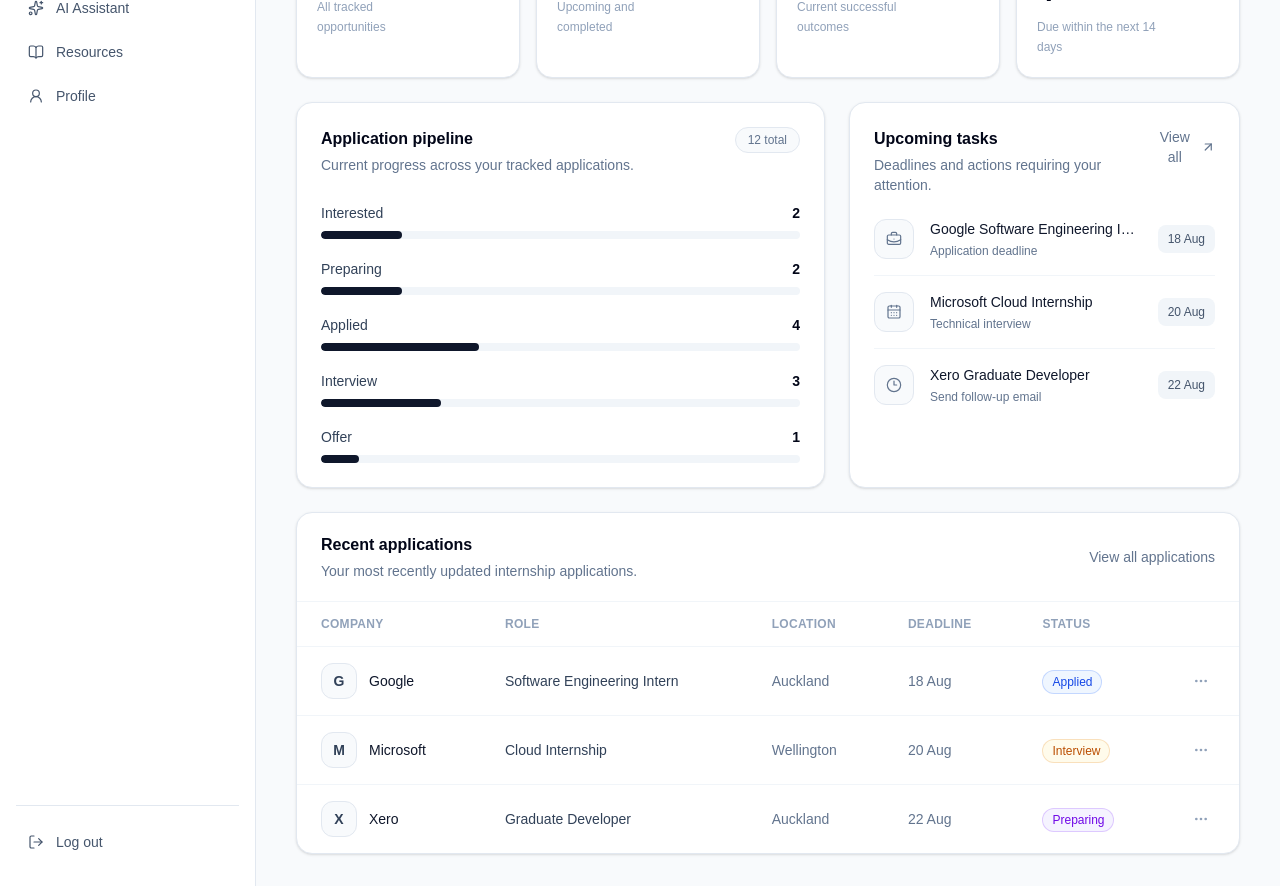
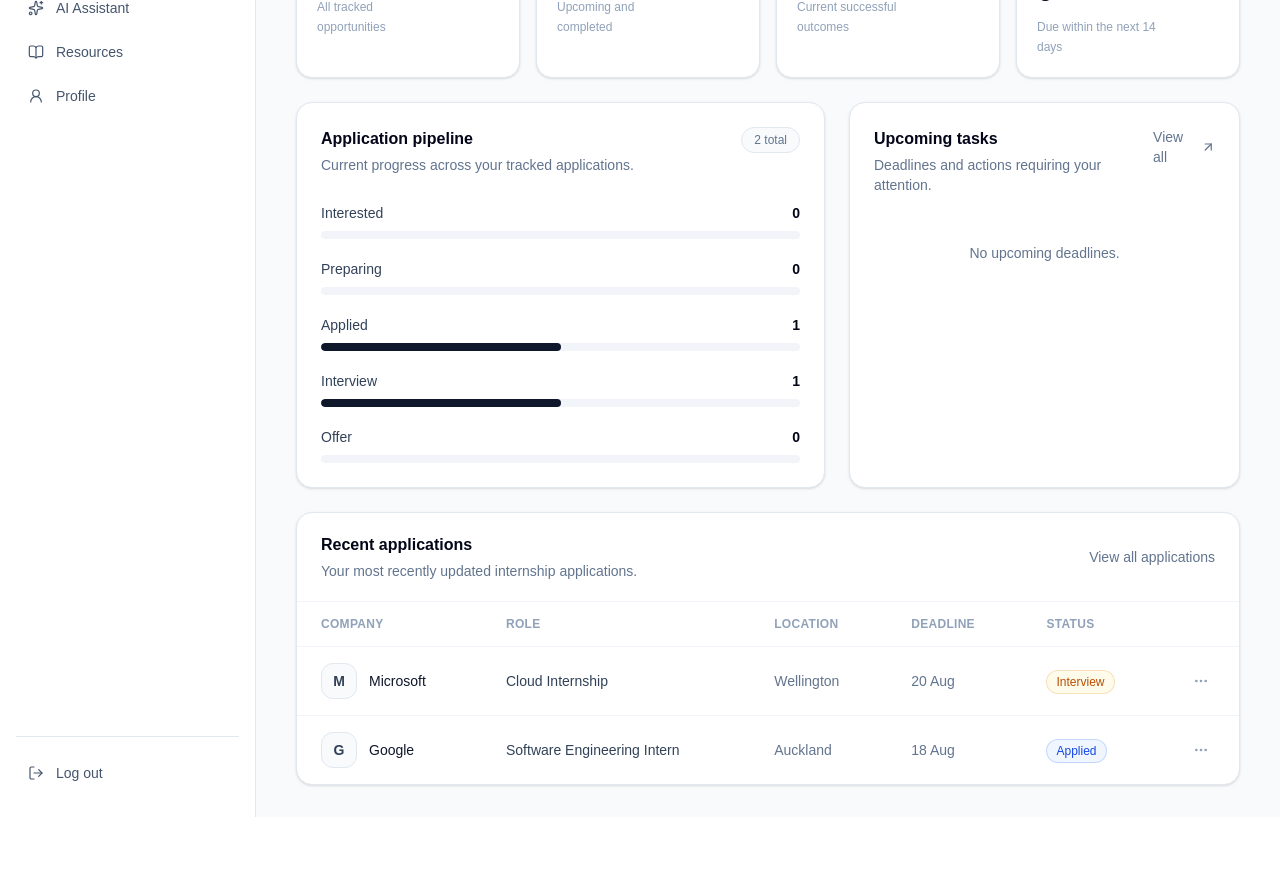
Before and after one commit to luyerx/GROUP12-INTERSHIP-TRACKER-WEB-APPLICATION-PROJECT, a Next.js app: page /dashboard in a window 1280 px wide. Shown: the part 260-1146 px from the top of the page. After the commit the page ends 1077 px from the top, so only its background shows below. Built offline with nearby package versions, Linux system fonts and the light colour scheme.

Commit message:
Integrate dashboard with application data and enhance APIs

```diff
--- a/app/api/applications/[id]/route.ts
+++ b/app/api/applications/[id]/route.ts
@@ -1,4 +1,7 @@
-import { applications } from "@/lib/applicationsStore";
+import {
+  applications,
+  isApplicationStatus,
+} from "@/lib/applicationsStore";
 
 export async function GET(
   request: Request,
@@ -31,6 +34,7 @@ export async function PUT(
   request: Request,
   { params }: { params: Promise<{ id: string }> }
 ) {
+  try {
     const { id } = await params;
     const applicationId = Number(id);
 
@@ -50,6 +54,7 @@ export async function PUT(
 
     const body = await request.json();
 
+    // Organisation and role title are required.
     if (!body.organisation || !body.roleTitle) {
       return Response.json(
         {
@@ -60,17 +65,51 @@ export async function PUT(
       );
     }
 
+    const status = body.status || application.status;
+
+    // Reject unknown application statuses.
+    if (!isApplicationStatus(status)) {
+      return Response.json(
+        {
+          success: false,
+          message: "Invalid application status.",
+        },
+        { status: 400 }
+      );
+    }
+
     application.organisation = body.organisation;
     application.roleTitle = body.roleTitle;
+
     application.location = body.location || "";
+    application.sourceLink = body.sourceLink || "";
     application.deadline = body.deadline || "";
-  application.status = body.status || "Interested";
+    application.status = status;
+
+    application.jobDescription = body.jobDescription || "";
+    application.contactPerson = body.contactPerson || "";
+    application.outcome = body.outcome || "";
+    application.notes = body.notes || "";
+
+    // Keep createdAt unchanged but update the modification time.
+    application.updatedAt = new Date().toISOString();
 
     return Response.json({
       success: true,
       message: "Application updated successfully.",
       data: application,
     });
+  } catch (error) {
+    console.error("Failed to update application:", error);
+
+    return Response.json(
+      {
+        success: false,
+        message: "Failed to update application.",
+      },
+      { status: 500 }
+    );
+  }
 }
 
 export async function DELETE(
@@ -94,7 +133,10 @@ export async function DELETE(
     );
   }
 
-  const deletedApplication = applications.splice(applicationIndex, 1)[0];
+  const deletedApplication = applications.splice(
+    applicationIndex,
+    1
+  )[0];
 
   return Response.json({
     success: true,
--- /dev/null
+++ b/app/api/applications/[id]/status/route.ts
@@ -0,0 +1,59 @@
+import {
+  applications,
+  isApplicationStatus,
+} from "@/lib/applicationsStore";
+
+export async function PATCH(
+  request: Request,
+  { params }: { params: Promise<{ id: string }> }
+) {
+  try {
+    const { id } = await params;
+    const applicationId = Number(id);
+
+    const application = applications.find(
+      (item) => item.id === applicationId
+    );
+
+    if (!application) {
+      return Response.json(
+        {
+          success: false,
+          message: "Application not found.",
+        },
+        { status: 404 }
+      );
+    }
+
+    const body = await request.json();
+
+    if (!isApplicationStatus(body.status)) {
+      return Response.json(
+        {
+          success: false,
+          message: "Invalid application status.",
+        },
+        { status: 400 }
+      );
+    }
+
+    application.status = body.status;
+    application.updatedAt = new Date().toISOString();
+
+    return Response.json({
+      success: true,
+      message: "Application status updated successfully.",
+      data: application,
+    });
+  } catch (error) {
+    console.error("Failed to update application status:", error);
+
+    return Response.json(
+      {
+        success: false,
+        message: "Failed to update application status.",
+      },
+      { status: 500 }
+    );
+  }
+}
--- a/app/api/applications/route.ts
+++ b/app/api/applications/route.ts
@@ -1,8 +1,9 @@
 import {
   applications,
+  getNextApplicationId,
+  isApplicationStatus,
   type Application,
 } from "@/lib/applicationsStore";
-
 
 export async function GET() {
   return Response.json({
@@ -11,10 +12,11 @@ export async function GET() {
   });
 }
 
-
 export async function POST(request: Request) {
+  try {
     const body = await request.json();
 
+    // Organisation and role title are required.
     if (!body.organisation || !body.roleTitle) {
       return Response.json(
         {
@@ -25,13 +27,39 @@ export async function POST(request: Request) {
       );
     }
 
+    // Validate the application status.
+    const status = body.status || "Interested";
+
+    if (!isApplicationStatus(status)) {
+      return Response.json(
+        {
+          success: false,
+          message: "Invalid application status.",
+        },
+        { status: 400 }
+      );
+    }
+
+    const now = new Date().toISOString();
+
     const newApplication: Application = {
-    id: applications.length + 1,
+      id: getNextApplicationId(),
+
       organisation: body.organisation,
       roleTitle: body.roleTitle,
+
       location: body.location || "",
+      sourceLink: body.sourceLink || "",
       deadline: body.deadline || "",
-    status: body.status || "Interested",
+      status,
+
+      jobDescription: body.jobDescription || "",
+      contactPerson: body.contactPerson || "",
+      outcome: body.outcome || "",
+      notes: body.notes || "",
+
+      createdAt: now,
+      updatedAt: now,
     };
 
     applications.push(newApplication);
@@ -44,4 +72,15 @@ export async function POST(request: Request) {
       },
       { status: 201 }
     );
+  } catch (error) {
+    console.error("Failed to create application:", error);
+
+    return Response.json(
+      {
+        success: false,
+        message: "Failed to create application.",
+      },
+      { status: 500 }
+    );
   }
+}
--- a/app/dashboard/page.tsx
+++ b/app/dashboard/page.tsx
@@ -1,5 +1,7 @@
+"use client";
+
+import { useEffect, useState } from "react";
 import Link from "next/link";
-import RecentApplications from "@/components/dashboard/RecentApplications";
 
 import {
   BriefcaseBusiness,
@@ -10,11 +12,74 @@ import {
 
 import DashboardLayout from "@/components/layout/DashboardLayout";
 import StatCard from "@/components/dashboard/StatCard";
-
 import ApplicationPipeline from "@/components/dashboard/ApplicationPipeline";
 import UpcomingTasks from "@/components/dashboard/UpcomingTasks";
+import RecentApplications from "@/components/dashboard/RecentApplications";
+
+type Application = {
+  id: number;
+  organisation: string;
+  roleTitle: string;
+  location: string;
+  deadline: string;
+  status: string;
+};
 
 export default function DashboardPage() {
+  const [applications, setApplications] = useState<Application[]>([]);
+  const [loading, setLoading] = useState(true);
+
+  useEffect(() => {
+    async function loadApplications() {
+      try {
+        const response = await fetch("/api/applications");
+        const result = await response.json();
+
+        if (response.ok && result.success) {
+          setApplications(result.data);
+        } else {
+          console.error("Failed to load applications.");
+        }
+      } catch (error) {
+        console.error("Failed to load dashboard applications:", error);
+      } finally {
+        setLoading(false);
+      }
+    }
+
+    loadApplications();
+  }, []);
+
+  // Total number of applications.
+  const totalApplications = applications.length;
+
+  // Applications currently at the Interview stage.
+  const interviewCount = applications.filter(
+    (application) => application.status === "Interview"
+  ).length;
+
+  // Applications currently at the Offer stage.
+  const offerCount = applications.filter(
+    (application) => application.status === "Offer"
+  ).length;
+
+  // Applications with deadlines within the next 14 days.
+  const upcomingDeadlineCount = applications.filter((application) => {
+    if (!application.deadline) {
+      return false;
+    }
+
+    const today = new Date();
+    today.setHours(0, 0, 0, 0);
+
+    const deadline = new Date(`${application.deadline}T00:00:00`);
+
+    const fourteenDaysFromNow = new Date(today);
+    fourteenDaysFromNow.setDate(today.getDate() + 14);
+
+    return deadline >= today && deadline <= fourteenDaysFromNow;
+  }).length;
+
   return (
     <DashboardLayout>
       <div>
@@ -45,28 +110,28 @@ export default function DashboardPage() {
         <div className="mt-8 grid grid-cols-1 gap-4 sm:grid-cols-2 xl:grid-cols-4">
           <StatCard
             title="Total applications"
-                value={12}
+            value={loading ? "—" : totalApplications}
             helper="All tracked opportunities"
             icon={BriefcaseBusiness}
           />
 
           <StatCard
             title="Interviews"
-                value={3}
+            value={loading ? "—" : interviewCount}
             helper="Upcoming and completed"
             icon={CalendarClock}
           />
 
           <StatCard
             title="Offers"
-                value={1}
+            value={loading ? "—" : offerCount}
             helper="Current successful outcomes"
             icon={CircleCheckBig}
           />
 
           <StatCard
             title="Upcoming deadlines"
-                value={4}
+            value={loading ? "—" : upcomingDeadlineCount}
             helper="Due within the next 14 days"
             icon={Clock3}
           />
@@ -74,13 +139,14 @@ export default function DashboardPage() {
       </div>
 
       <div className="mt-6 grid grid-cols-1 gap-6 xl:grid-cols-[1.15fr_0.85fr]">
-        <ApplicationPipeline />
-        <UpcomingTasks />
-        </div>
-       <div className="mt-6">
-    <RecentApplications />
+        <ApplicationPipeline applications={applications} />
+
+        <UpcomingTasks applications={applications} />
       </div>
 
+      <div className="mt-6">
+        <RecentApplications applications={applications} />
+      </div>
     </DashboardLayout>
   );
 }
--- a/components/dashboard/ApplicationPipeline.tsx
+++ b/components/dashboard/ApplicationPipeline.tsx
@@ -1,12 +1,43 @@
-const pipelineData = [
-  { label: "Interested", value: 2, percentage: 17 },
-  { label: "Preparing", value: 2, percentage: 17 },
-  { label: "Applied", value: 4, percentage: 33 },
-  { label: "Interview", value: 3, percentage: 25 },
-  { label: "Offer", value: 1, percentage: 8 },
+type Application = {
+  id: number;
+  status: string;
+};
+
+type ApplicationPipelineProps = {
+  applications: Application[];
+};
+
+const pipelineStatuses = [
+  "Interested",
+  "Preparing",
+  "Applied",
+  "Interview",
+  "Offer",
 ];
 
-export default function ApplicationPipeline() {
+export default function ApplicationPipeline({
+  applications,
+}: ApplicationPipelineProps) {
+  const totalApplications = applications.length;
+
+  // Calculate the number and percentage of applications at each stage.
+  const pipelineData = pipelineStatuses.map((status) => {
+    const value = applications.filter(
+      (application) => application.status === status
+    ).length;
+
+    const percentage =
+      totalApplications === 0
+        ? 0
+        : Math.round((value / totalApplications) * 100);
+
+    return {
+      label: status,
+      value,
+      percentage,
+    };
+  });
+
   return (
     <section className="rounded-2xl border border-slate-200 bg-white p-6 shadow-sm">
       <div className="flex items-start justify-between gap-4">
@@ -21,7 +52,7 @@ export default function ApplicationPipeline() {
         </div>
 
         <span className="rounded-full border border-slate-200 bg-slate-50 px-3 py-1 text-xs font-medium text-slate-500">
-          12 total
+          {totalApplications} total
         </span>
       </div>
 
--- a/components/dashboard/RecentApplications.tsx
+++ b/components/dashboard/RecentApplications.tsx
@@ -1,39 +1,48 @@
+import Link from "next/link";
 import { MoreHorizontal } from "lucide-react";
 
-const applications = [
-  {
-    company: "Google",
-    role: "Software Engineering Intern",
-    location: "Auckland",
-    deadline: "18 Aug",
-    status: "Applied",
-    initials: "G",
-  },
-  {
-    company: "Microsoft",
-    role: "Cloud Internship",
-    location: "Wellington",
-    deadline: "20 Aug",
-    status: "Interview",
-    initials: "M",
-  },
-  {
-    company: "Xero",
-    role: "Graduate Developer",
-    location: "Auckland",
-    deadline: "22 Aug",
-    status: "Preparing",
-    initials: "X",
-  },
-];
+type Application = {
+  id: number;
+  organisation: string;
+  roleTitle: string;
+  location: string;
+  deadline: string;
+  status: string;
+};
+
+type RecentApplicationsProps = {
+  applications: Application[];
+};
 
 const statusStyles: Record<string, string> = {
+  Interested: "bg-slate-100 text-slate-700 ring-slate-600/20",
+  Preparing: "bg-violet-50 text-violet-700 ring-violet-600/20",
   Applied: "bg-blue-50 text-blue-700 ring-blue-600/20",
   Interview: "bg-amber-50 text-amber-700 ring-amber-600/20",
-  Preparing: "bg-violet-50 text-violet-700 ring-violet-600/20",
+  Offer: "bg-emerald-50 text-emerald-700 ring-emerald-600/20",
+  Rejected: "bg-red-50 text-red-700 ring-red-600/20",
+  Withdrawn: "bg-slate-100 text-slate-500 ring-slate-500/20",
 };
 
-export default function RecentApplications() {
+function formatDeadline(deadline: string) {
+  if (!deadline) {
+    return "—";
+  }
+
+  const date = new Date(`${deadline}T00:00:00`);
+
+  return date.toLocaleDateString("en-NZ", {
+    day: "numeric",
+    month: "short",
+  });
+}
+
+export default function RecentApplications({
+  applications,
+}: RecentApplicationsProps) {
+  // Show up to the three most recent applications.
+  const recentApplications = applications.slice(-3).reverse();
+
   return (
     <section className="rounded-2xl border border-slate-200 bg-white shadow-sm">
       <div className="flex items-center justify-between border-b border-slate-100 px-6 py-5">
@@ -47,9 +56,12 @@ export default function RecentApplications() {
           </p>
         </div>
 
-        <button className="text-sm font-medium text-slate-500 transition hover:text-slate-950">
+        <Link
+          href="/applications"
+          className="text-sm font-medium text-slate-500 transition hover:text-slate-950"
+        >
           View all applications
-        </button>
+        </Link>
       </div>
 
       <div className="overflow-x-auto">
@@ -66,25 +78,28 @@ export default function RecentApplications() {
           </thead>
 
           <tbody className="divide-y divide-slate-100">
-            {applications.map((application) => (
+            {recentApplications.map((application) => (
               <tr
-                key={application.company}
+                key={application.id}
                 className="transition-colors hover:bg-slate-50/80"
               >
                 <td className="px-6 py-4">
                   <div className="flex items-center gap-3">
                     <div className="flex h-9 w-9 shrink-0 items-center justify-center rounded-xl border border-slate-200 bg-slate-50 text-sm font-semibold text-slate-700">
-                      {application.initials}
+                      {application.organisation.charAt(0).toUpperCase()}
                     </div>
 
-                    <span className="text-sm font-medium text-slate-900">
-                      {application.company}
-                    </span>
+                    <Link
+                      href={`/applications/${application.id}`}
+                      className="text-sm font-medium text-slate-900 hover:underline"
+                    >
+                      {application.organisation}
+                    </Link>
                   </div>
                 </td>
 
                 <td className="px-6 py-4 text-sm text-slate-700">
-                  {application.role}
+                  {application.roleTitle}
                 </td>
 
                 <td className="px-6 py-4 text-sm text-slate-500">
@@ -92,13 +107,14 @@ export default function RecentApplications() {
                 </td>
 
                 <td className="px-6 py-4 text-sm text-slate-500">
-                  {application.deadline}
+                  {formatDeadline(application.deadline)}
                 </td>
 
                 <td className="px-6 py-4">
                   <span
                     className={`inline-flex rounded-full px-2.5 py-1 text-xs font-medium ring-1 ring-inset ${
-                      statusStyles[application.status]
+                      statusStyles[application.status] ??
+                      "bg-slate-100 text-slate-700 ring-slate-600/20"
                     }`}
                   >
                     {application.status}
@@ -106,12 +122,27 @@ export default function RecentApplications() {
                 </td>
 
                 <td className="px-6 py-4">
-                  <button className="rounded-lg p-1.5 text-slate-400 transition hover:bg-slate-100 hover:text-slate-700">
+                  <Link
+                    href={`/applications/${application.id}`}
+                    className="inline-flex rounded-lg p-1.5 text-slate-400 transition hover:bg-slate-100 hover:text-slate-700"
+                    aria-label={`View ${application.organisation}`}
+                  >
                     <MoreHorizontal className="h-4 w-4" />
-                  </button>
+                  </Link>
                 </td>
               </tr>
             ))}
+
+            {recentApplications.length === 0 && (
+              <tr>
+                <td
+                  colSpan={6}
+                  className="px-6 py-8 text-center text-sm text-slate-500"
+                >
+                  No applications yet.
+                </td>
+              </tr>
+            )}
           </tbody>
         </table>
       </div>
--- a/components/dashboard/UpcomingTasks.tsx
+++ b/components/dashboard/UpcomingTasks.tsx
@@ -1,32 +1,64 @@
+import Link from "next/link";
+
 import {
   BriefcaseBusiness,
-  CalendarDays,
-  Clock3,
   ArrowUpRight,
 } from "lucide-react";
 
-const tasks = [
-  {
-    title: "Google Software Engineering Intern",
-    description: "Application deadline",
-    date: "18 Aug",
-    icon: BriefcaseBusiness,
-  },
-  {
-    title: "Microsoft Cloud Internship",
-    description: "Technical interview",
-    date: "20 Aug",
-    icon: CalendarDays,
-  },
-  {
-    title: "Xero Graduate Developer",
-    description: "Send follow-up email",
-    date: "22 Aug",
-    icon: Clock3,
-  },
-];
+type Application = {
+  id: number;
+  organisation: string;
+  roleTitle: string;
+  deadline: string;
+  status: string;
+};
 
-export default function UpcomingTasks() {
+type UpcomingTasksProps = {
+  applications: Application[];
+};
+
+function formatDeadline(deadline: string) {
+  const date = new Date(`${deadline}T00:00:00`);
+
+  return date.toLocaleDateString("en-NZ", {
+    day: "numeric",
+    month: "short",
+  });
+}
+
+export default function UpcomingTasks({
+  applications,
+}: UpcomingTasksProps) {
+  const today = new Date();
+  today.setHours(0, 0, 0, 0);
+
+  const fourteenDaysFromNow = new Date(today);
+  fourteenDaysFromNow.setDate(today.getDate() + 14);
+
+  // Create tasks from application deadlines within the next 14 days.
+  const upcomingTasks = applications
+    .filter((application) => {
+      if (!application.deadline) {
+        return false;
+      }
+
+      const deadline = new Date(`${application.deadline}T00:00:00`);
+
+      return deadline >= today && deadline <= fourteenDaysFromNow;
+    })
+    .sort((a, b) => {
+      const firstDeadline = new Date(
+        `${a.deadline}T00:00:00`
+      ).getTime();
+
+      const secondDeadline = new Date(
+        `${b.deadline}T00:00:00`
+      ).getTime();
+
+      return firstDeadline - secondDeadline;
+    })
+    .slice(0, 3);
+
   return (
     <section className="rounded-2xl border border-slate-200 bg-white p-6 shadow-sm">
       <div className="flex items-start justify-between gap-4">
@@ -40,41 +72,50 @@ export default function UpcomingTasks() {
           </p>
         </div>
 
-        <button className="flex items-center gap-1 text-sm font-medium text-slate-500 transition hover:text-slate-950">
+        <Link
+          href="/applications"
+          className="flex items-center gap-1 text-sm font-medium text-slate-500 transition hover:text-slate-950"
+        >
           View all
           <ArrowUpRight className="h-4 w-4" />
-        </button>
+        </Link>
       </div>
 
       <div className="mt-6 divide-y divide-slate-100">
-        {tasks.map((task) => {
-          const Icon = task.icon;
-
-          return (
-            <div
-              key={task.title}
+        {upcomingTasks.map((application) => (
+          <Link
+            key={application.id}
+            href={`/applications/${application.id}`}
             className="group flex items-center gap-4 py-4 first:pt-0 last:pb-0"
           >
             <div className="flex h-10 w-10 shrink-0 items-center justify-center rounded-xl border border-slate-200 bg-slate-50 text-slate-500">
-                <Icon className="h-4 w-4" strokeWidth={1.8} />
+              <BriefcaseBusiness
+                className="h-4 w-4"
+                strokeWidth={1.8}
+              />
             </div>
 
             <div className="min-w-0 flex-1">
               <p className="truncate text-sm font-medium text-slate-900">
-                  {task.title}
+                {application.organisation} {application.roleTitle}
               </p>
 
               <p className="mt-1 text-xs text-slate-500">
-                  {task.description}
+                Application deadline
               </p>
             </div>
 
             <span className="shrink-0 rounded-lg bg-slate-100 px-2.5 py-1.5 text-xs font-medium text-slate-600">
-                {task.date}
+              {formatDeadline(application.deadline)}
             </span>
-            </div>
-          );
-        })}
+          </Link>
+        ))}
+
+        {upcomingTasks.length === 0 && (
+          <p className="py-6 text-center text-sm text-slate-500">
+            No upcoming deadlines.
+          </p>
+        )}
       </div>
     </section>
   );
--- a/lib/applicationsStore.ts
+++ b/lib/applicationsStore.ts
@@ -1,10 +1,30 @@
+export const applicationStatuses = [
+  "Interested",
+  "Preparing",
+  "Applied",
+  "Interview",
+  "Offer",
+  "Rejected",
+  "Withdrawn",
+] as const;
+
+export type ApplicationStatus =
+  (typeof applicationStatuses)[number];
+
 export type Application = {
   id: number;
   organisation: string;
   roleTitle: string;
   location: string;
+  sourceLink: string;
   deadline: string;
-  status: string;
+  status: ApplicationStatus;
+  jobDescription: string;
+  contactPerson: string;
+  outcome: string;
+  notes: string;
+  createdAt: string;
+  updatedAt: string;
 };
 
 export const applications: Application[] = [
@@ -13,15 +33,50 @@ export const applications: Application[] = [
     organisation: "Google",
     roleTitle: "Software Engineering Intern",
     location: "Auckland",
+    sourceLink: "",
     deadline: "2026-08-18",
     status: "Applied",
+    jobDescription: "",
+    contactPerson: "",
+    outcome: "",
+    notes: "",
+    createdAt: "2026-08-10T09:00:00.000Z",
+    updatedAt: "2026-08-10T09:00:00.000Z",
   },
   {
     id: 2,
     organisation: "Microsoft",
     roleTitle: "Cloud Internship",
     location: "Wellington",
+    sourceLink: "",
     deadline: "2026-08-20",
     status: "Interview",
+    jobDescription: "",
+    contactPerson: "",
+    outcome: "",
+    notes: "",
+    createdAt: "2026-08-11T09:00:00.000Z",
+    updatedAt: "2026-08-11T09:00:00.000Z",
   },
 ];
+
+export function isApplicationStatus(
+  value: unknown
+): value is ApplicationStatus {
+  return (
+    typeof value === "string" &&
+    applicationStatuses.includes(
+      value as ApplicationStatus
+    )
+  );
+}
+
+export function getNextApplicationId() {
+  if (applications.length === 0) {
+    return 1;
+  }
+
+  return Math.max(
+    ...applications.map((application) => application.id)
+  ) + 1;
+}
```
Lines whose indentation alone changed are shown as unchanged.
